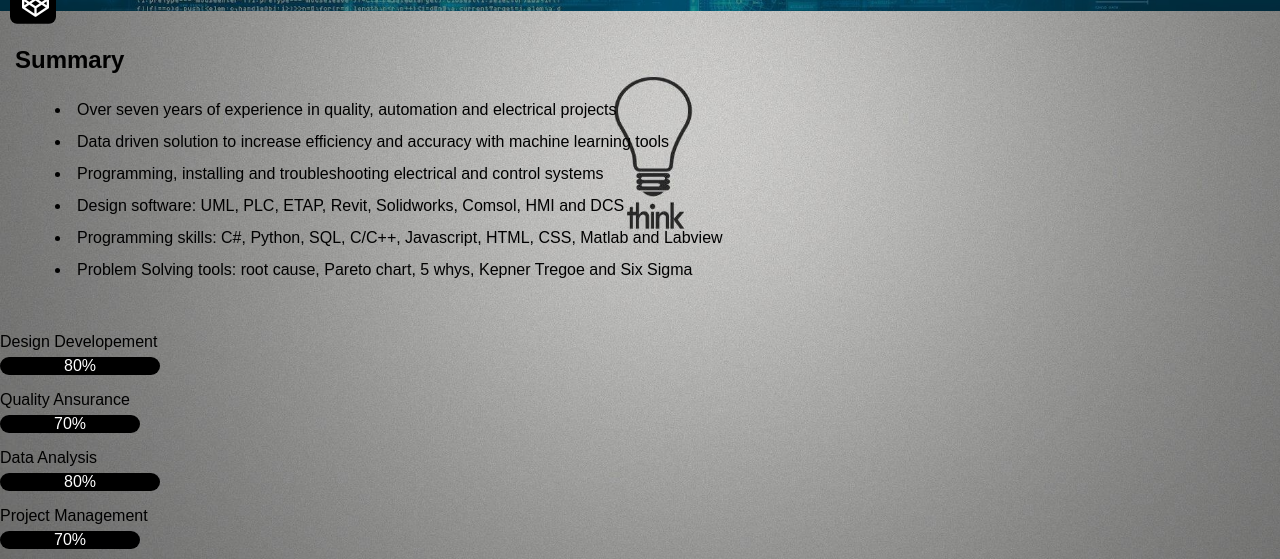
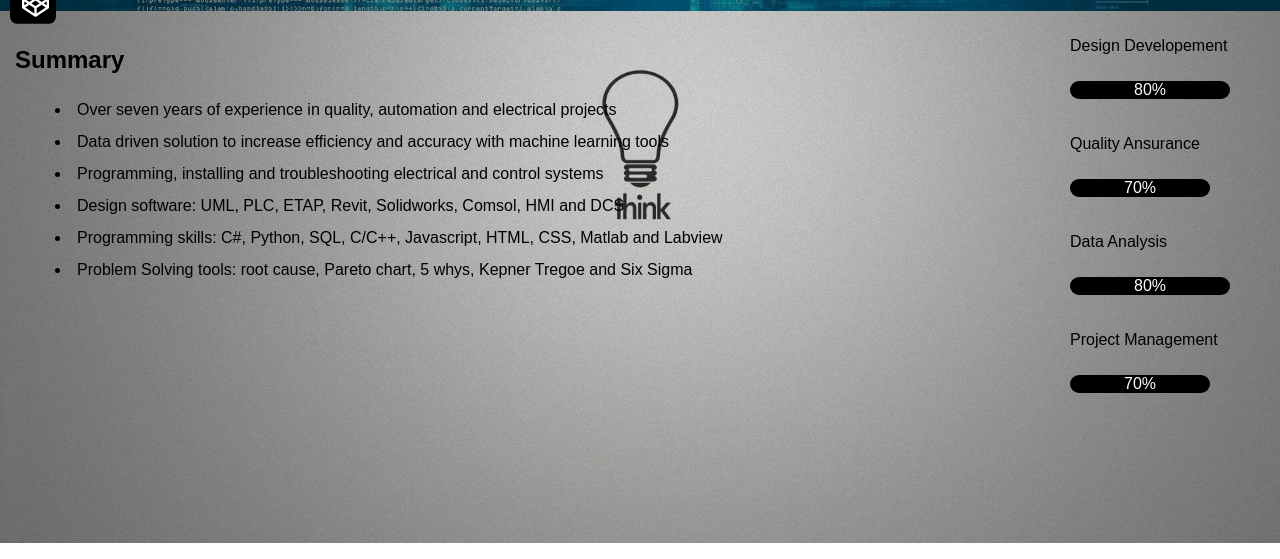
Before and after one commit to BassemJallouli/WebSitePortfolio, a plain HTML site: page index.html in a window 1280 px wide. Shown: the part 257-816 px from the top of the page. Drawn offline with Linux system fonts and the light colour scheme.

Commit message:
edit flex for skills

```diff
--- a/css/main.css
+++ b/css/main.css
@@ -96,16 +96,21 @@ ul.par {
   width: 50px;
   transition: 1s;
 }
+
+/**************** skills bar ****************************/
+
 .skills-bar p
 {
   margin-bottom: 6px;
   font-weight: 60;
+  padding: 10px;
 }
 .progress
 {
   border-radius: 16px;
   margin-bottom: 10px;
   width: 200px;
+  padding: 10px;
 }
 .progress-bar
 {
@@ -114,24 +119,12 @@ ul.par {
   background: #000;
   color: #fff;
   text-align: center;
+
 }
-/**
-body
-    {
-      display: grid;
-      grid-template-columns: 20% 60% 20%;
-      grid-template-rows: 100vh;
-      grid-template-areas:
+.main
+{
+  display: flex;
+  flex-direction: row;
+  justify-content: space-between;
 
-      "Social Home Skills"
-
-
-
-    }
-.Social { grid-area: Social; }
-.Home { grid-area: Home; }
-.Skills {
-            grid-area: Skills;
-
-            }
-**/
+}
--- a/index.html
+++ b/index.html
@@ -42,7 +42,7 @@
 
         </ul>
     </nav>
-
+            <section class="main">
             <section class="sum">
 
             <h2>Summary</h2>
@@ -77,6 +77,8 @@
 
             </section>
 
+        </section>
+
             <section class="social-icons">
 
                 <ul>
@@ -88,4 +90,5 @@
                 </ul>
             </section>
 
+
 </body>
```
